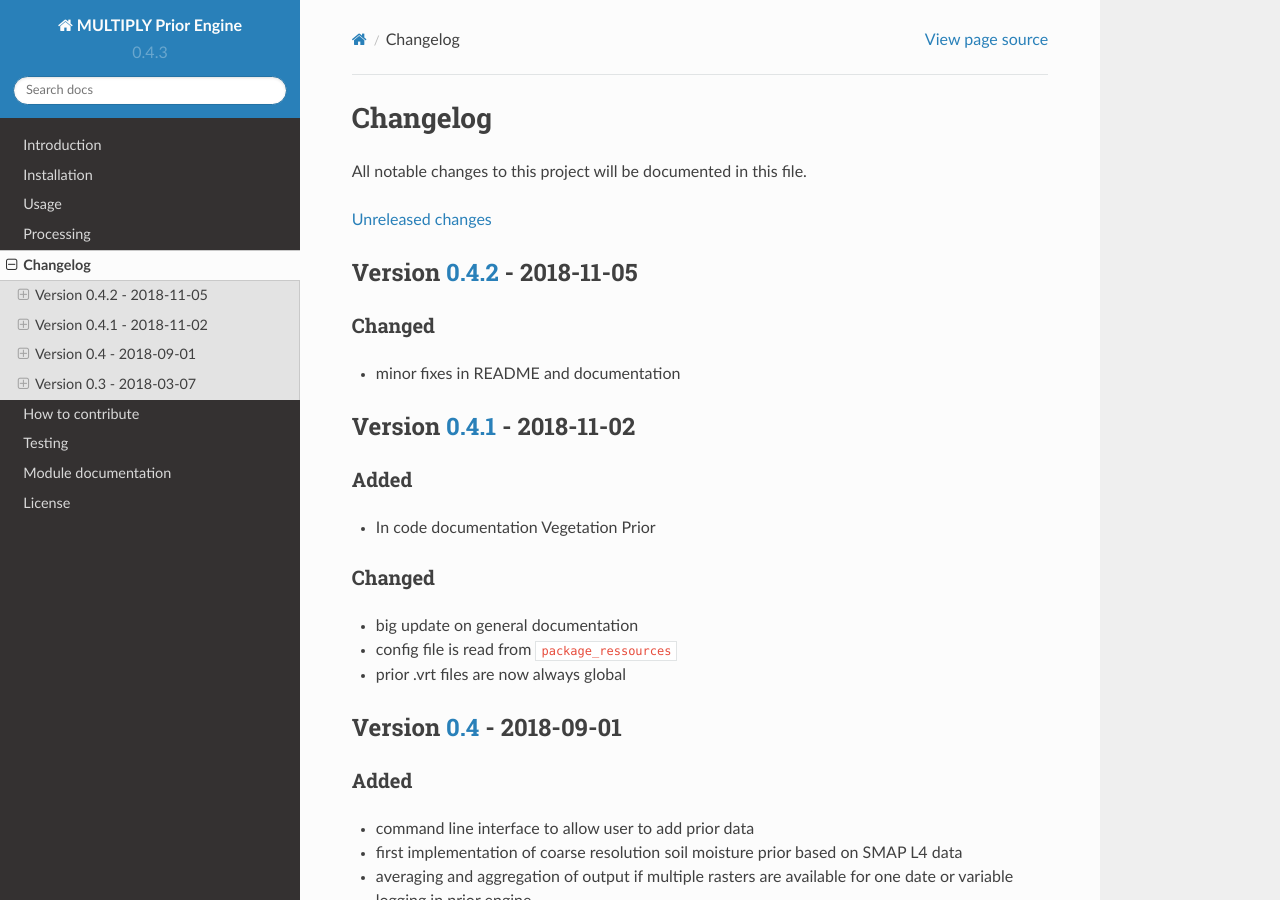
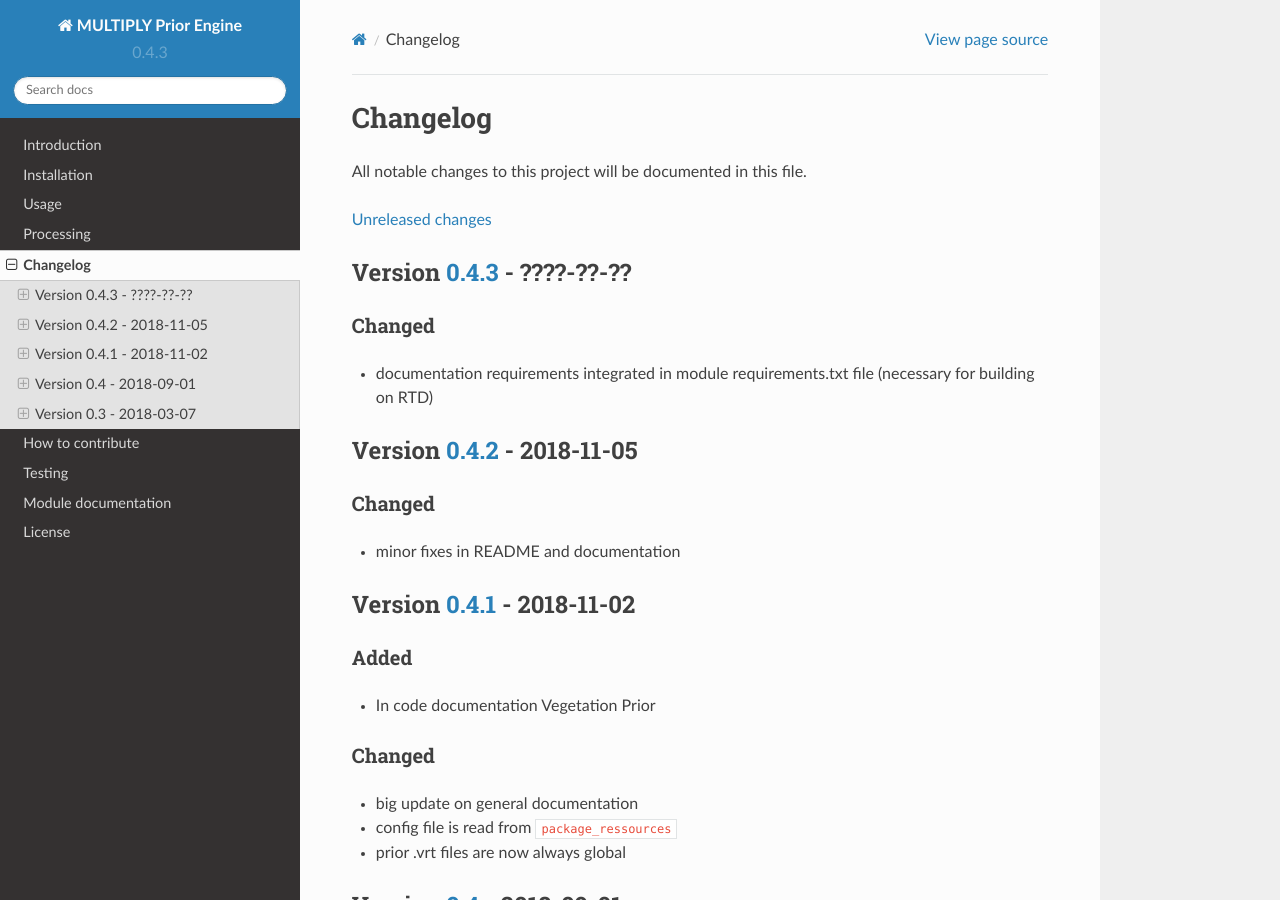
Before and after one commit to multiply-org/prior_engine, a Sphinx documentation site: the page built from docs/Changelog.rst, in a window 1280 px wide and 900 px high. Built offline with Sphinx 7.4.7 and the Read the Docs theme 2.0.0, drawn with Linux system fonts in a browser that asks for light colours.

Commit message:
integrate documentation requirements in global requirements.txt file

```diff
--- a/CHANGES.md
+++ b/CHANGES.md
@@ -2,6 +2,11 @@
 All notable changes to this project will be documented in this file.
 
 [Unreleased changes]
+
+## Version [0.4.3] - ????-??-??
+#### Changed
+- documentation requirements integrated in module requirements.txt file (necessary for building on RTD)
+
 
 ## Version [0.4.2] - 2018-11-05
 
@@ -55,7 +60,8 @@ All notable changes to this project will be documented in this file.
 and this project adheres to [Semantic Versioning](http://semver.org/spec/v2.0.0.html).*
 
 
-[Unreleased changes]: https://github.com/multiply-org/prior-engine/compare/v0.4.2...HEAD
+[Unreleased changes]: https://github.com/multiply-org/prior-engine/compare/v0.4.3...HEAD
+[0.4.3]: https://github.com/multiply-org/prior-engine/compare/v0.4.2...v0.4.3
 [0.4.2]: https://github.com/multiply-org/prior-engine/compare/v0.4.1...v0.4.2
 [0.4.1]: https://github.com/multiply-org/prior-engine/compare/v0.4...v0.4.1
 [0.4]: https://github.com/multiply-org/prior-engine/compare/v0.3...v0.4
--- a/docs/conf.py
+++ b/docs/conf.py
@@ -19,23 +19,16 @@
 #
 import os
 import sys
-import recommonmark
-from recommonmark.parser import CommonMarkParser
-from recommonmark.transform import AutoStructify
 
+# for requirements file creation:
+import sphinx_rtd_theme
+import m2r
 
 sys.path.insert(0, os.path.abspath('.'))
 myPath = os.path.dirname(os.path.abspath(__file__))
 sys.path.append(myPath + '/../multiply_prior_engine')
 sys.path.append(myPath + '/../')
 
-# At the bottom of conf.py
-def setup(app):
-    app.add_config_value('recommonmark_config', {
-            'url_resolver': lambda url: github_doc_root + url,
-            'auto_toc_tree_section': 'Contents',
-            }, True)
-    app.add_transform(AutoStructify)
 
 # -- General configuration ------------------------------------------------
 # If your documentation needs a minimal Sphinx version, state it here.
```
Also changed, not shown: requirements.txt (+11 -6 lines).
